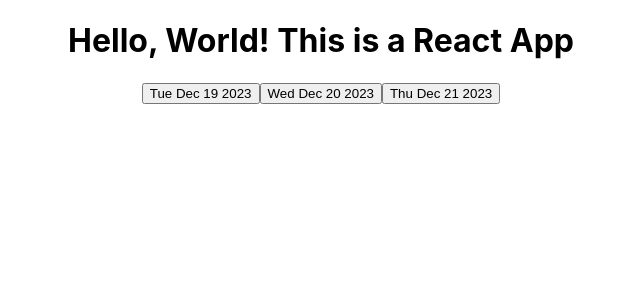
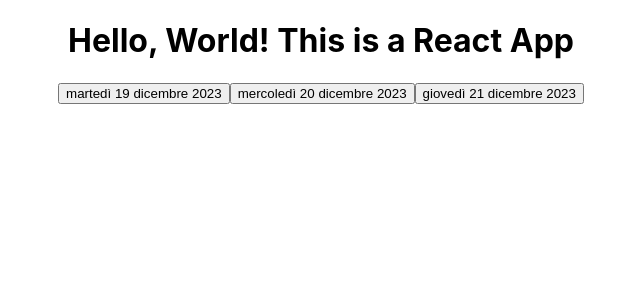
Before and after one commit to nax83/DatesGenerator, a React (Create React App) app: page / in a window 1280 px wide. Shown: the top 300 px of the page, without its empty margins (319-959 px from the left). Built offline with nearby package versions, Linux system fonts and the light colour scheme.

Commit message:
change dates locale to display italian names

```diff
--- a/src/DatesRow.js
+++ b/src/DatesRow.js
@@ -15,10 +15,10 @@
     <div className="Dates">
       {validDates.map((validDate, index) => (
         <button key={index} onClick={() => handleButtonClick(index)}>
-          {validDate.toDateString()}
+          {validDate.toLocaleDateString('it-IT', { weekday: 'long', year: 'numeric', month: 'long', day: 'numeric' })}
         </button>
       ))}
-      {selectedDate && <p>Selected Date: {selectedDate.toDateString()}</p>}
+      {selectedDate && <p>Selected Date: {selectedDate.toLocaleDateString('it-IT', { weekday: 'long', year: 'numeric', month: 'long', day: 'numeric' })}</p>}
     </div>
   );
 }
```
